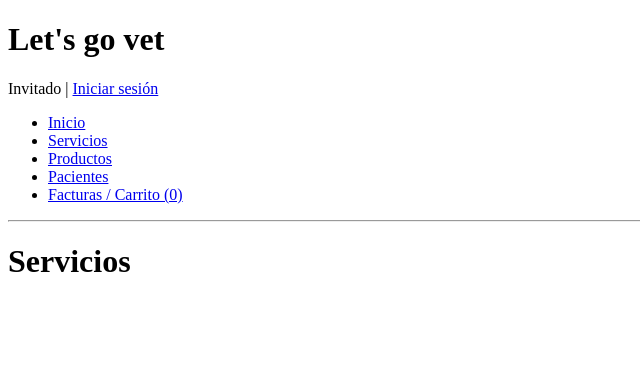
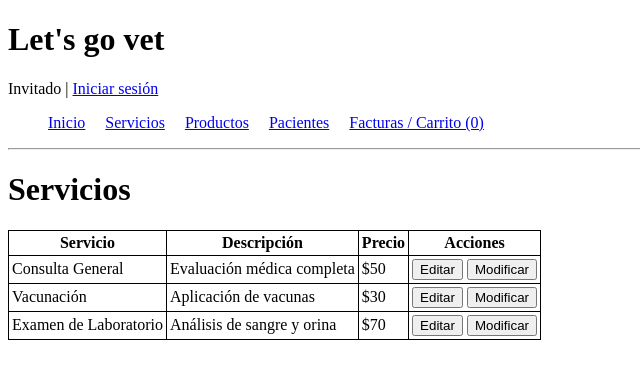
Before and after one commit to AlbertoBrito30/ProyectoIntegrador, a PHP site: page /index.php?page=servicios in a window 1280 px wide. Shown: the top 379 px of the page, without its empty margins (0-640 px from the left). Run offline with PHP 8.4, Linux system fonts and the light colour scheme.

Commit message:
aniadi la base con html puro, puedes escribir las funcionalidades abajo para corroborar

```diff
--- /dev/null
+++ b/ADA5/estilos.css
@@ -0,0 +1,11 @@
+    table {
+        border-collapse: collapse;
+    }
+    th,td {
+        border: 1px solid black;
+        padding: 3px;
+    }
+    li {
+        display: inline;
+        margin-right: 1rem;
+    }
--- a/ADA5/index.php
+++ b/ADA5/index.php
@@ -5,6 +5,7 @@
     <meta charset="UTF-8">
     <meta name="viewport" content="width=device-width, initial-scale=1.0">
     <title>Let's go vet</title>
+    <link rel="stylesheet" href="estilos.css">
 </head>
 <body>
     <?php include 'components/header.php'; ?>
--- a/ADA5/pages/productos.php
+++ b/ADA5/pages/productos.php
@@ -29,7 +29,8 @@ $resultado = $conection->query("SELECT id_producto, producto, precio, stock, id_
                     <input type="number" name="cantidad" value="1" min="1" max="<?= $row['stock'] ?>" <?= $row['stock'] <= 0 ? 'disabled' : '' ?>>
             </td>
             <td>
-                    <button type="submit" <?= $row['stock'] <= 0 ? 'disabled' : '' ?>>Añadir</button>
+                    <button>editar</button>
+                    <button type="submit" <?= $row['stock'] <= 0 ? 'disabled' : '' ?>>Añadir al carrito</button>
                 </form>
             </td>
         </tr>
--- a/ADA5/pages/servicios.php
+++ b/ADA5/pages/servicios.php
@@ -1 +1,43 @@
 <h1>Servicios</h1>
+
+<table>
+    <thead>
+        <tr>
+            <th>Servicio</th>
+            <th>Descripción</th>
+            <th>Precio</th>
+            <th>Acciones</th>
+        </tr>
+    </thead>
+
+    <tbody>
+        <tr>
+            <td>Consulta General</td>
+            <td>Evaluación médica completa</td>
+            <td>$50</td>
+            <td>
+<!--dentro de editar estara el de borrar-->
+                <button>Editar</button>
+                <button>Modificar</button>
+            </td>
+        </tr>
+        <tr>
+            <td>Vacunación</td>
+            <td>Aplicación de vacunas</td>
+            <td>$30</td>
+            <td>
+                <button>Editar</button>
+                <button>Modificar</button>
+            </td>
+        </tr>
+        <tr>
+            <td>Examen de Laboratorio</td>
+            <td>Análisis de sangre y orina</td>
+            <td>$70</td>
+            <td>
+                <button>Editar</button>
+                <button>Modificar</button>
+            </td>
+        </tr>
+    </tbody>
+</table>
```
Also changed, not shown: ADA5/pages/pacientes.php (+20 -15 lines).
